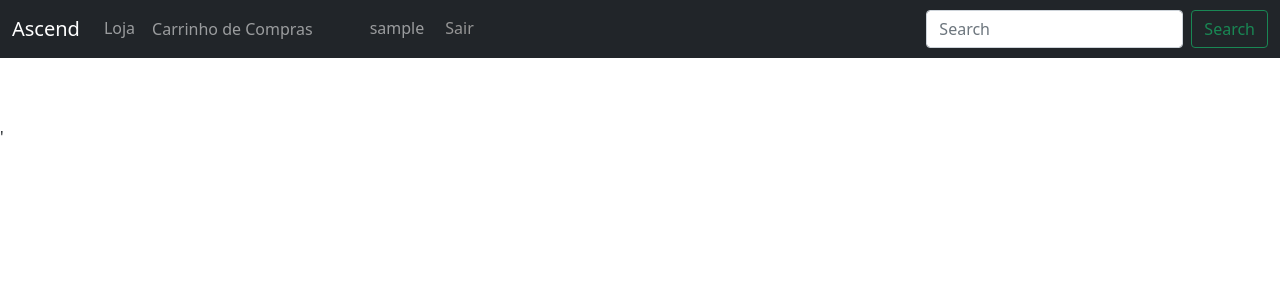
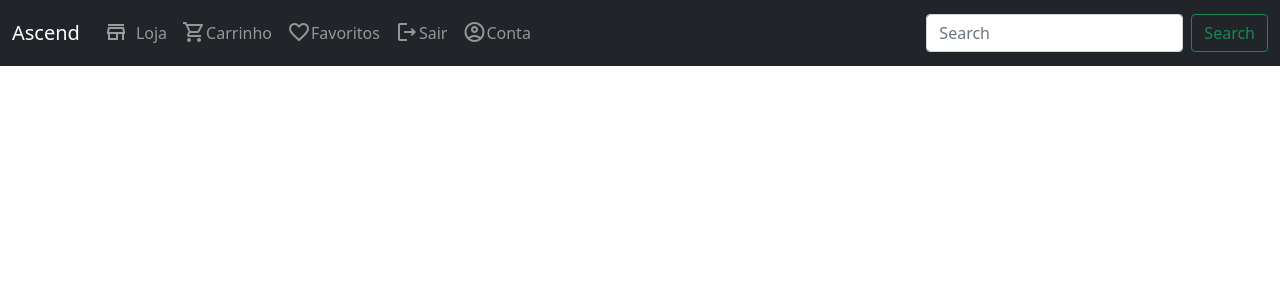
Before and after one commit to BarneydoAcre/ascend_store, a Django app: page / in a window 1280 px wide. Shown: the top 300 px of the page. Run offline with Django 3.2, Linux system fonts and the light colour scheme; the visitor is signed in with stand-in values (Sample User, id 1); data that the repository does not hold is empty; some libraries are stand-ins or nearby versions.

Commit message:
atualização da parte visual

```diff
--- a/app/static/js/js.js
+++ b/app/static/js/js.js
@@ -10,3 +10,9 @@
 // }catch (e){
 //     console.log(e)
 // }
+
+function mudar(i){
+    console.log(
+        i
+    )
+}
--- a/app/static/style.css
+++ b/app/static/style.css
@@ -1,3 +1,53 @@
+/* HEADER */
+.header {
+    width: 80%;
+    margin: 20px 10% 0 10%;
+    display: flex;
+    flex-direction: row;
+}
+.header-drop-link {
+    text-decoration: none;
+    color: rgb(150,150,150);
+}
+.header-usuario-link {
+    text-decoration: none;
+    color: rgb(150,150,150);
+}
+.header-carrinho-link {
+    text-decoration: none;
+    color: rgb(150,150,150);
+    border: none;
+    padding: 0;
+
+}
+.header-carrinho-link:hover {
+    color: blue;
+}
+.header-amei-link {
+    text-decoration: none;
+    color: rgb(150,150,150);
+}
+.header-logout-link {
+    text-decoration: none;
+    color: rgb(150,150,150);
+    background-color: rgb(0,0,0,0);
+    border: none;
+    padding: 0;
+}
+.header-login-link {
+    text-decoration: none;
+    color: rgb(150,150,150);
+}
+.header-pesquisa-link {
+    text-decoration: none;
+    color: rgb(150,150,150);
+}
+.header-itens {
+    display: flex;
+    align-items: center;
+    margin-right: 15px;
+}
+
 .container-form-login {
     display: flex;
     align-items: center;
@@ -43,6 +93,9 @@
     align-items: center;
     flex-wrap: wrap;
 
-    padding-bottom: 2%;
+    padding: 2px;
+    padding-bottom: 10px;
     margin: 2%;
+    background-color: rgb(189, 189, 189);
+    border-radius: 5px;
 }
--- a/app/templates/app/loja.html
+++ b/app/templates/app/loja.html
@@ -5,9 +5,9 @@
 {% load static %}
 
 {% block content %}
-<div class='container container-cards'>
+<div class='container-cards'>
     {% for i in item %}
-    <div class="card container-card" style="width: 18rem;">
+    <div class="container-card" style="width: 18rem;">
         <img class="card-img-top" src="{% static i.file|cut:'app/static/' %}" alt="Card image cap">
         <div class="card-body"></div>
         <h5 class='card-title item-title'>{{ i.title }}</h5>
--- a/app/templates/base.html
+++ b/app/templates/base.html
@@ -6,11 +6,52 @@
     <meta http-equiv="X-UA-Compatible" content="IE=edge">
     <meta name="viewport" content="width=device-width, initial-scale=1.0">
     {% load static %}
+    <link href="https://fonts.googleapis.com/icon?family=Material+Icons+Outlined" rel="stylesheet">
     <link href="https://cdn.jsdelivr.net/npm/bootstrap@5.1.3/dist/css/bootstrap.min.css" rel="stylesheet" integrity="sha384-1BmE4kWBq78iYhFldvKuhfTAU6auU8tT94WrHftjDbrCEXSU1oBoqyl2QvZ6jIW3" crossorigin="anonymous">
     <link href="{% static 'style.css' %}" rel="stylesheet">
     <title>{% block title %}{% endblock %}</title>
 </head>
 <body>
+    <!-- <div class='header'> -->
+            <!-- <a href='' class="header-drop-link">
+                <span class="material-icons-outlined">menu</span>
+            </a>
+        {% if user.is_authenticated %}
+            <form action='/shop-car/' method='post' class="header-carrinho-link">
+                {% csrf_token %}
+                <input type='hidden' name='id-user' value='{{ user.id }}'>
+                <button class="header-carrinho-link" type='submit' style='background-color: rgba(255, 255, 255, 0);'><span class="material-icons-outlined">shopping_cart</span></button>
+            </form>
+            <a href="/user_account/amei/" class="header-amei-link">
+                <span class="material-icons-outlined">favorite_border</span>
+            </a>
+            <button type="button" class="header-logout-link" data-bs-toggle="modal" data-bs-target="#Modal-{{ i.id }}"><span class="material-icons-outlined">logout</span>ss</button>
+            <a href="/user_account/" class="header-usuario-link">
+                <span class="material-icons-outlined">account_circle</span>
+            </a>
+        {% else %}
+            <a href="/accounts/login/" class="header-login-link">
+                <span class="material-icons-outlined">login</span>
+            </a>
+        {% endif %}
+            <a href="#" class="header-pesquisa-link">
+                <span class="material-icons-outlined">search</span>
+            </a> -->
+
+        <!-- <div class="header-drop-div">
+            <div class="header-drop-div-filtros"></div>
+            <div class="header-drop-div-home"></div>
+            <div class="header-drop-div-sobre"></div>
+        </div>
+        <div class="header-menu-bar">
+            <div class="header-menu-bar-loja"></div>
+            <div class="header-menu-bar-promo"></div>
+            <div class="header-menu-bar-faixa-preco"></div>
+        </div>
+    </div> -->
+
+
+
     <nav class="navbar navbar-expand-lg navbar-dark bg-dark">
         <div class="container-fluid">
             <a class="navbar-brand" href="#">Ascend</a>
@@ -20,29 +61,42 @@
             <div class="collapse navbar-collapse" id="navbarSupportedContent">
                 <ul class="navbar-nav me-auto mb-2 mb-lg-0">
                     <li class="nav-item">
-                        <a class="nav-link" aria-current="page" href="/">Loja</a>
+                        <div class="header-itens">
+                            <a class="nav-link" aria-current="page" href="/"><span class="material-icons-outlined" style="margin-top: 4px;">store</span></a>
+                            <div class="header-carrinho-link">Loja</div>
+                        </div>
                     </li>
-                    {% if user.is_authenticated %}
-                    <li class="nav-item">
-                        <form action='/shop-car/' method='post'>
+
+                {% if user.is_authenticated %}
+                    <div class="header-itens">
+                        <form action='/shop-car/' method='post' class="header-carrinho-link">
                             {% csrf_token %}
                             <input type='hidden' name='id-user' value='{{ user.id }}'>
-                            <button class="btn nav-link" type='submit' style='background-color: rgba(255, 255, 255, 0);'>Carrinho de Compras</button>
+                            <button class="header-carrinho-link" type='submit' style='background-color: rgba(255, 255, 255, 0);'><span class="material-icons-outlined" style="margin-top: 4px;">shopping_cart</span></button>
                         </form>
-                    </li>
-                    <li class="nav-item" style='margin-left: 40px;'>
-                        <a href="/user_account/" class="nav-link">
-                            {{ user.username }}
+                        <div class="header-carrinho-link">Carrinho</div>
+                    </div>
+                    <div class="header-itens">
+                        <a href="/user_account/amei/" class="header-amei-link">
+                            <span class="material-icons-outlined" style="margin-top: 4px;">favorite_border</span>
                         </a>
-                    </li>
-                    <li class="nav-item">
-                         <button type="button" class="btn" style='color: rgb(150, 150, 150); margin-top: 1px;' data-bs-toggle="modal" data-bs-target="#Modal-{{ i.id }}">Sair</button>
-                    </li>
-                    {% else %}
-                    <li class="nav-item">
-                        <a class="nav-link" href="{% url 'account_login' %}">Entrar</a>
-                    </li>
-                    {% endif %}
+                        <div class="header-carrinho-link">Favoritos</div>
+                    </div>
+                    <div class="header-itens">
+                        <button type="button" class="header-logout-link" data-bs-toggle="modal" data-bs-target="#Modal-{{ i.id }}"><span class="material-icons-outlined" style="margin-top: 4px;">logout</span></button>
+                        <div class="header-carrinho-link">Sair</div>
+                    </div>
+                    <div class="header-itens">
+                        <a href="/user_account/" class="header-usuario-link">
+                            <span class="material-icons-outlined" style="margin-top: 4px;">account_circle</span>
+                        </a>
+                        <div class="header-carrinho-link">Conta</div>
+                    </div>
+                {% else %}
+                    <a href="/accounts/login/" class="header-login-link">
+                        <span class="material-icons-outlined">login</span>Entrar
+                    </a>
+                {% endif %}
                 </ul>
                 <form class="d-flex">
                     <input class="form-control me-2" type="search" placeholder="Search" aria-label="Search">
@@ -77,6 +131,6 @@
     </div>
 
     <script type="text/javascript" src="https://cdn.jsdelivr.net/npm/bootstrap@5.1.3/dist/js/bootstrap.bundle.min.js" integrity="sha384-ka7Sk0Gln4gmtz2MlQnikT1wXgYsOg+OMhuP+IlRH9sENBO0LRn5q+8nbTov4+1p" crossorigin="anonymous"></script>
-    <script type="text/javascript" src="{% static 'js/js.js' %}"></script>'
+    <script type="text/javascript" src="{% static 'js/js.js' %}"></script>
 </body>
 </html>
```
Also changed, not shown: app/static/public/product_images/icon.png (added).
